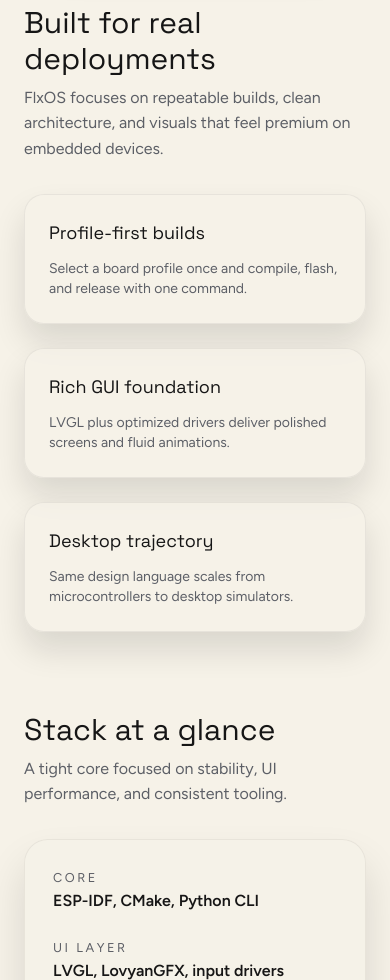
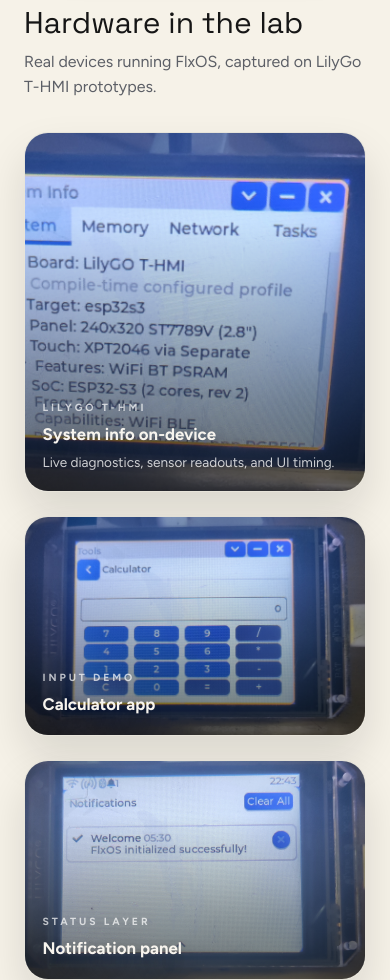
Before and after one commit to flxos-labs/flxos-labs-website, a Next.js app: page / in a window 390 px wide. Shown: the part 1020-2000 px from the top of the page. Built offline with nearby package versions, Linux system fonts and the light colour scheme.

Commit message:
feat: add hardware showcase section with responsive grid layout and device cards

```diff
--- a/src/app/globals.css
+++ b/src/app/globals.css
@@ -329,6 +329,76 @@ a {
   box-shadow: 0 18px 36px var(--shadow);
 }
 
+.hardware-grid {
+  display: grid;
+  gap: 1.5rem;
+  grid-template-columns: 1fr;
+}
+
+.hardware-card {
+  position: relative;
+  isolation: isolate;
+  margin: 0;
+  min-height: 220px;
+  overflow: hidden;
+  border-radius: 1.5rem;
+  border: 1px solid var(--border-faint);
+  background: rgba(var(--surface-rgb), 0.7);
+  box-shadow: 0 22px 44px var(--shadow);
+  animation: reveal-up 0.8s ease both;
+}
+
+.hardware-card::after {
+  content: "";
+  position: absolute;
+  inset: 0;
+  z-index: 1;
+  background: linear-gradient(
+    180deg,
+    rgba(0, 0, 0, 0) 25%,
+    rgba(0, 0, 0, 0.35) 70%,
+    rgba(0, 0, 0, 0.55) 100%
+  );
+}
+
+.hardware-card--hero {
+  grid-column: 1 / -1;
+  min-height: 360px;
+}
+
+.hardware-photo {
+  object-fit: cover;
+}
+
+.hardware-caption {
+  position: absolute;
+  inset: auto 1.1rem 1.1rem 1.1rem;
+  z-index: 2;
+  display: grid;
+  gap: 0.25rem;
+}
+
+.hardware-label {
+  font-size: 0.65rem;
+  font-weight: 700;
+  letter-spacing: 0.28em;
+  text-transform: uppercase;
+  color: rgba(255, 255, 255, 0.7);
+}
+
+.hardware-title {
+  font-size: 1.05rem;
+  font-weight: 700;
+  color: #f7f4ee;
+  text-shadow: 0 10px 18px rgba(0, 0, 0, 0.35);
+}
+
+.hardware-meta {
+  font-size: 0.85rem;
+  color: rgba(255, 255, 255, 0.78);
+  max-width: 20rem;
+}
+
 .btn-primary,
 .btn-secondary,
 .btn-ghost {
@@ -467,6 +537,10 @@ a {
     display: flex;
   }
 
+  .hardware-grid {
+    grid-template-columns: repeat(2, minmax(0, 1fr));
+  }
+
   .stack-grid {
     grid-template-columns: repeat(3, minmax(0, 1fr));
   }
@@ -474,6 +548,12 @@ a {
   .cta-panel {
     grid-template-columns: 1.2fr 0.8fr;
     align-items: center;
+  }
+}
+
+@media (min-width: 1024px) {
+  .hardware-grid {
+    grid-template-columns: repeat(3, minmax(0, 1fr));
   }
 }
 
@@ -511,7 +591,8 @@ a {
 @media (prefers-reduced-motion: reduce) {
   .orb,
   .device-card,
-  .feature-card {
+  .feature-card,
+  .hardware-card {
     animation: none;
   }
 }
--- a/src/app/page.tsx
+++ b/src/app/page.tsx
@@ -1,5 +1,6 @@
 import PlatformCycler from "../components/PlatformCycler";
 import DeviceSlideshow from "../components/DeviceSlideshow";
+import Image from "next/image";
 import Link from "next/link";
 
 export default function Home() {
@@ -46,6 +47,72 @@ export default function Home() {
           <div className="relative w-full">
             <DeviceSlideshow />
           </div>
+        </div>
+      </section>
+
+      <section id="hardware" className="mx-auto w-full max-w-6xl px-6 pb-20">
+        <div className="section-header">
+          <h2 className="font-display text-3xl">Hardware in the lab</h2>
+          <p className="text-[color:var(--muted)]">
+            Real devices running FlxOS, captured on LilyGo T-HMI prototypes.
+          </p>
+        </div>
+        <div className="hardware-grid">
+          <figure className="hardware-card hardware-card--hero">
+            <Image
+              src="/images/hardware/lilygo-thmi-systeminfo-app.jpg"
+              alt="LilyGo T-HMI system info screen"
+              fill
+              sizes="(max-width: 768px) 100vw, 66vw"
+              className="hardware-photo"
+            />
+            <figcaption className="hardware-caption">
+              <span className="hardware-label">LilyGo T-HMI</span>
+              <span className="hardware-title">System info on-device</span>
+              <span className="hardware-meta">
+                Live diagnostics, sensor readouts, and UI timing.
+              </span>
+            </figcaption>
+          </figure>
+          <figure className="hardware-card">
+            <Image
+              src="/images/hardware/lilygo-thmi-calculator-app.jpg"
+              alt="Calculator app on LilyGo T-HMI"
+              fill
+              sizes="(max-width: 768px) 50vw, 33vw"
+              className="hardware-photo"
+            />
+            <figcaption className="hardware-caption">
+              <span className="hardware-label">Input demo</span>
+              <span className="hardware-title">Calculator app</span>
+            </figcaption>
+          </figure>
+          <figure className="hardware-card">
+            <Image
+              src="/images/hardware/lilygo-thmi-notification-panel.jpg"
+              alt="Notification panel on LilyGo T-HMI"
+              fill
+              sizes="(max-width: 768px) 50vw, 33vw"
+              className="hardware-photo"
+            />
+            <figcaption className="hardware-caption">
+              <span className="hardware-label">Status layer</span>
+              <span className="hardware-title">Notification panel</span>
+            </figcaption>
+          </figure>
+          <figure className="hardware-card">
+            <Image
+              src="/images/hardware/lilygo-thmi-quickaccess-panel.jpg"
+              alt="Quick access panel on LilyGo T-HMI"
+              fill
+              sizes="(max-width: 768px) 50vw, 33vw"
+              className="hardware-photo"
+            />
+            <figcaption className="hardware-caption">
+              <span className="hardware-label">Controls</span>
+              <span className="hardware-title">Quick access panel</span>
+            </figcaption>
+          </figure>
         </div>
       </section>
 
```
